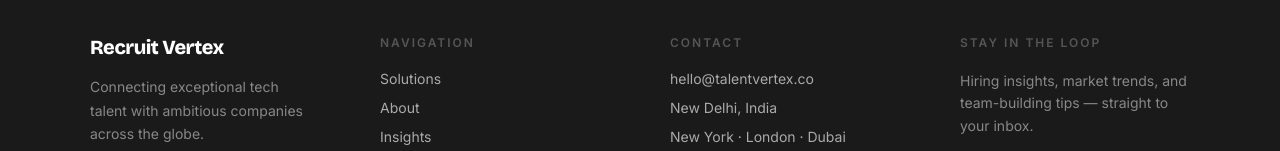
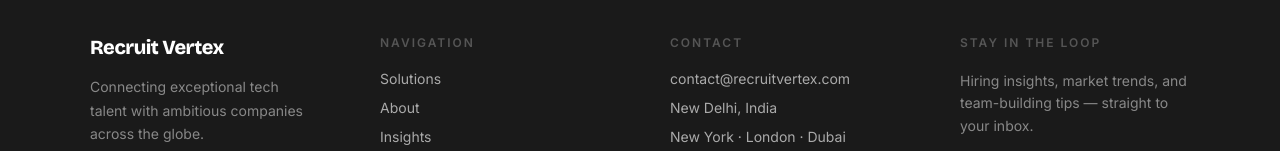
Before and after one commit to Shayanbeigh/my-website, a Next.js app: page /about in a window 1280 px wide. Shown: the part 2510-2661 px from the top of the page. Built offline with nearby package versions, Linux system fonts and the light colour scheme.

Commit message:
name fix

```diff
--- a/app/components/Footer.js
+++ b/app/components/Footer.js
@@ -110,12 +110,12 @@
               marginBottom: '20px',
             }}>Contact</h4>
             <div style={{ display: 'flex', flexDirection: 'column', gap: '12px' }}>
-              <a href="mailto:hello@talentvertex.co" style={{
+              <a href="mailto:contact@recruitvertex.com" style={{
                 color: '#aaa', textDecoration: 'none', fontSize: '14px',
-              }}>hello@talentvertex.co</a>
+              }}>contact@recruitvertex.com</a>
               <p style={{ color: '#aaa', fontSize: '14px', margin: 0 }}>New Delhi, India</p>
               <p style={{ color: '#aaa', fontSize: '14px', margin: 0 }}>New York · London · Dubai</p>
-              <a href="https://linkedin.com/company/hire-genie0/?viewAsMember=true" target="_blank" style={{
+              <a href="https://linkedin.com/in/adeeba-nisar-20997b1b4" target="_blank" style={{
                 color: '#aaa', textDecoration: 'none', fontSize: '14px',
               }}>LinkedIn →</a>
             </div>
--- a/app/contact/page.js
+++ b/app/contact/page.js
@@ -97,7 +97,7 @@
               </p>
 
               {[
-                { icon: '📧', label: 'Email', value: 'hello@recruitvertex.co' },
+                { icon: '📧', label: 'Email', value: 'contact@recruitvertex.com' },
                 { icon: '📍', label: 'Headquarters', value: 'New Delhi, India' },
                 { icon: '🌍', label: 'Also in', value: 'New York · London · Dubai' },
                 { icon: '⏱️', label: 'Response time', value: 'Within 1 business day' },
--- a/app/privacy/page.js
+++ b/app/privacy/page.js
@@ -41,7 +41,7 @@
               },
               {
                 title: 'Your rights',
-                body: 'You have the right to access, correct, or delete your personal data at any time. To exercise these rights, please contact us at hello@recruitvertex.co and we will respond within 5 business days.',
+                body: 'You have the right to access, correct, or delete your personal data at any time. To exercise these rights, please contact us at contact@recruitvertex.com and we will respond within 5 business days.',
               },
               {
                 title: 'Cookies',
@@ -49,7 +49,7 @@
               },
               {
                 title: 'Contact us',
-                body: 'If you have any questions about this Privacy Policy, please contact us at hello@recruitvertex.co.',
+                body: 'If you have any questions about this Privacy Policy, please contact us at contact@recruitvertex.com.',
               },
             ].map((section, i) => (
               <div key={i} style={{ marginBottom: '40px' }}>
```
